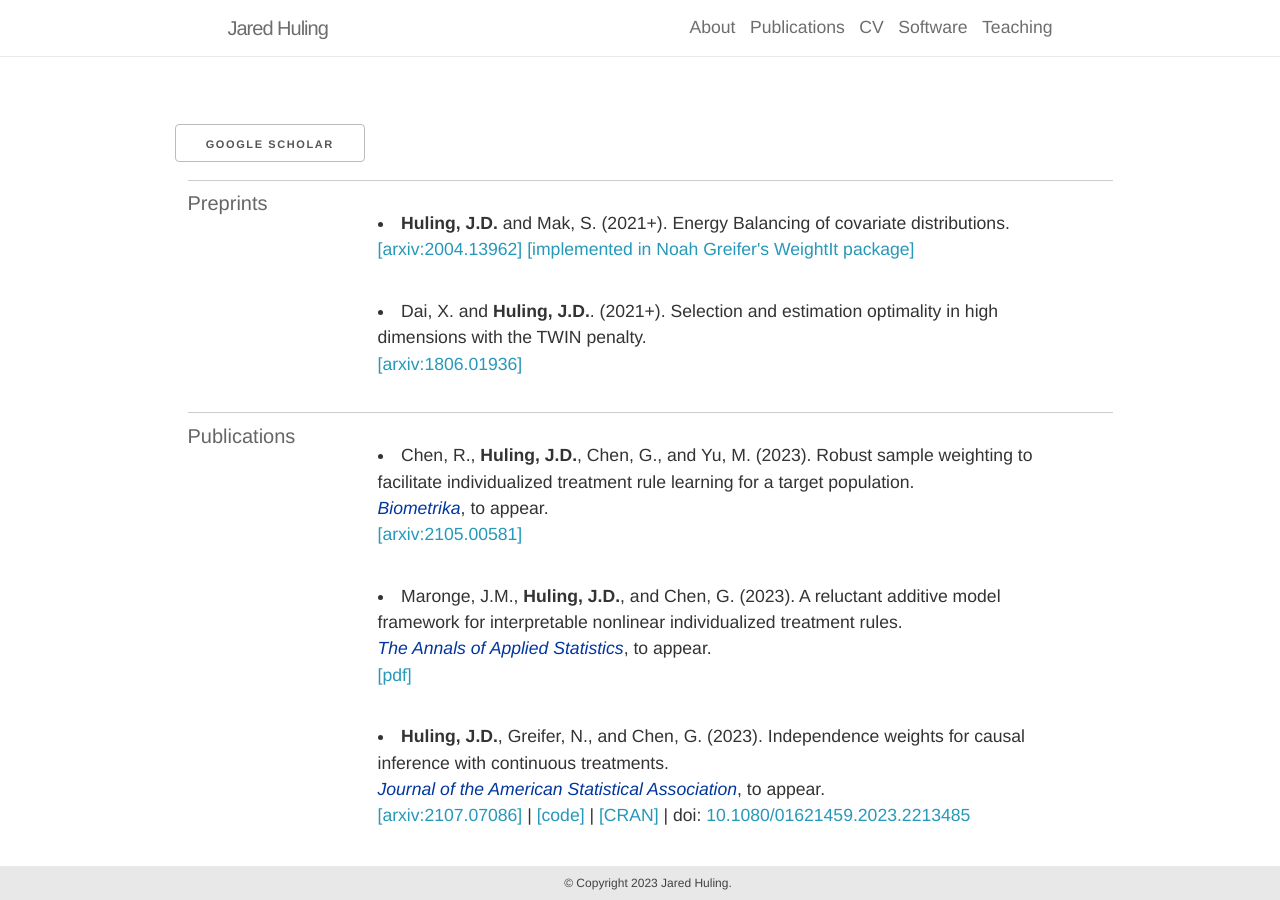
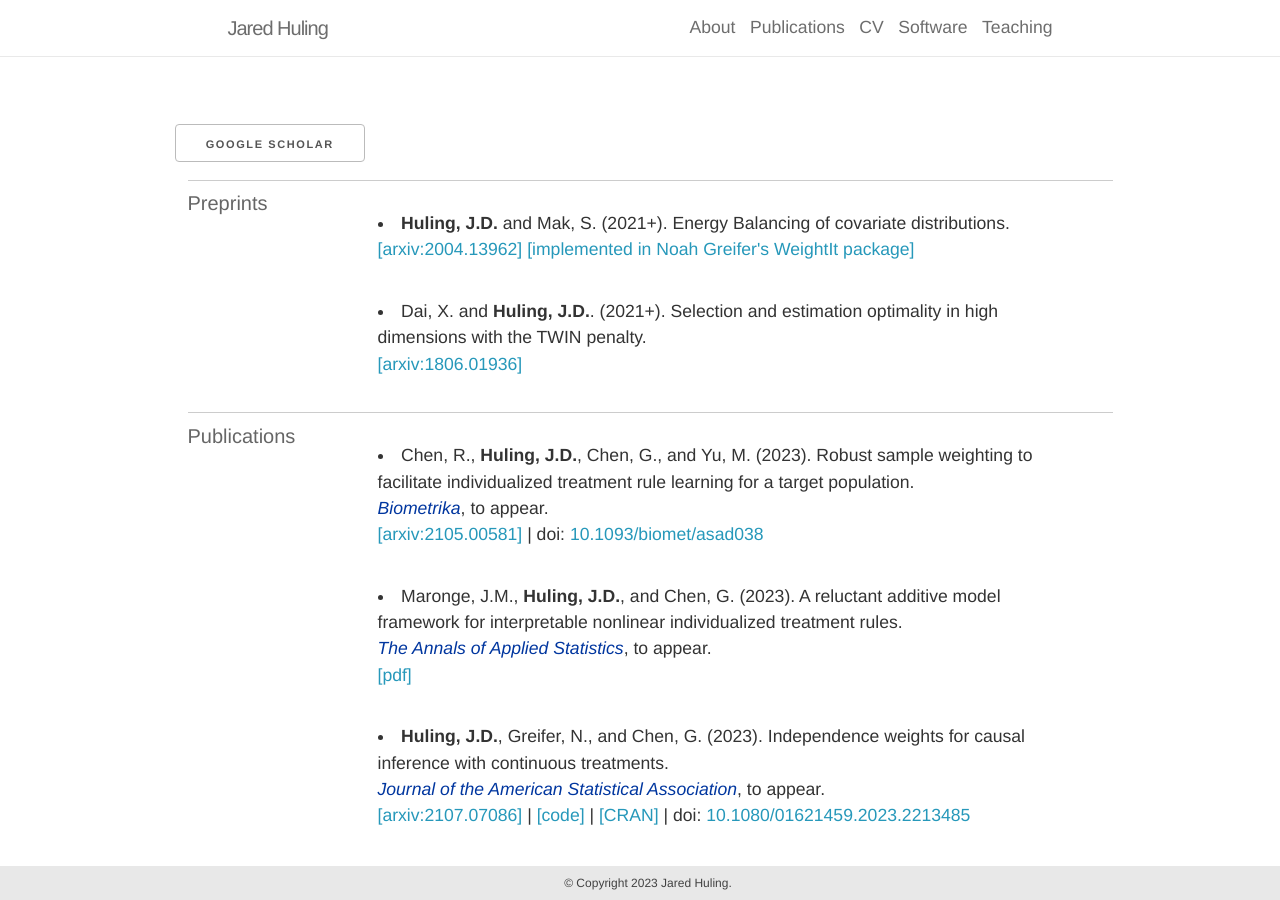
Before and after one commit to jaredhuling/jaredhuling.github.io, a Jekyll site: the page built from _pages/publications.md, in a window 1280 px wide and 900 px high. Built offline with Jekyll 4.4.1, drawn with Linux system fonts in a browser that asks for light colours; nearby versions of some CDN libraries.

Commit message:
biometrika doi

```diff
--- a/_pages/publications.md
+++ b/_pages/publications.md
@@ -56,7 +56,8 @@ years: [2018, 2017, 2016]
           Chen, R., <author>Huling, J.D.</author>, Chen, G., and Yu, M. (2023).
             Robust sample weighting to facilitate individualized treatment rule learning for a target population. <br>
           <journal>Biometrika</journal>, to appear. <br>
-          <a href="https://arxiv.org/abs/2105.00581">[arxiv:2105.00581]</a>
+          <a href="https://arxiv.org/abs/2105.00581">[arxiv:2105.00581]</a> | doi:
+          <a href="https://doi.org/10.1093/biomet/asad038">10.1093/biomet/asad038</a>
         </p>
 
 
```
